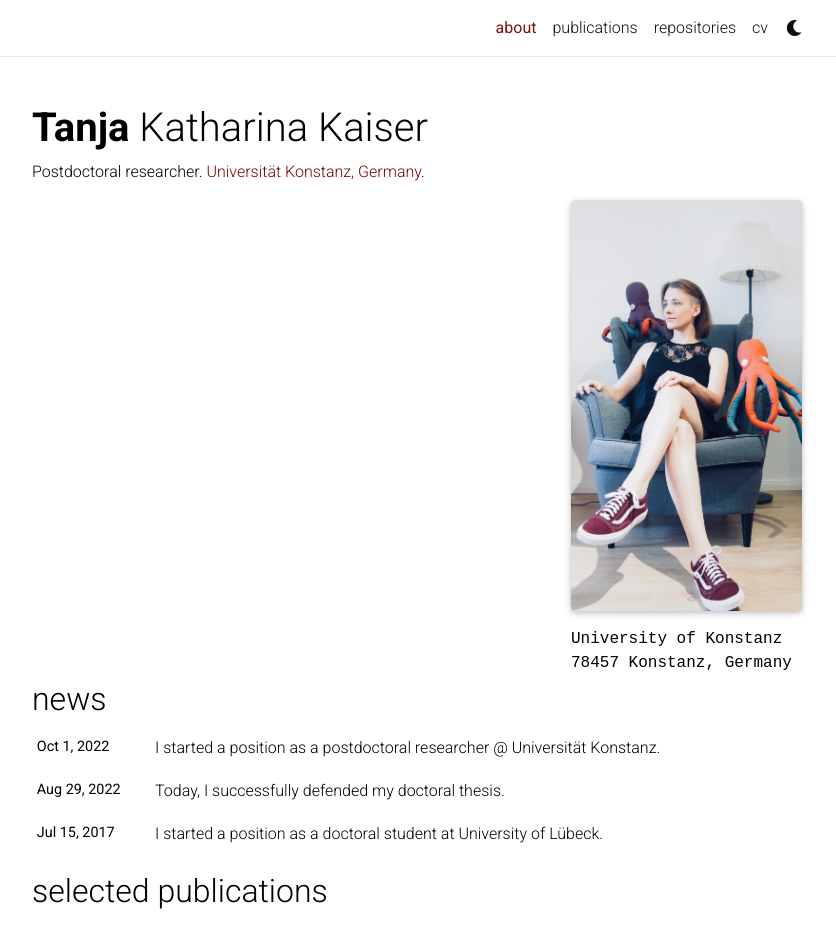
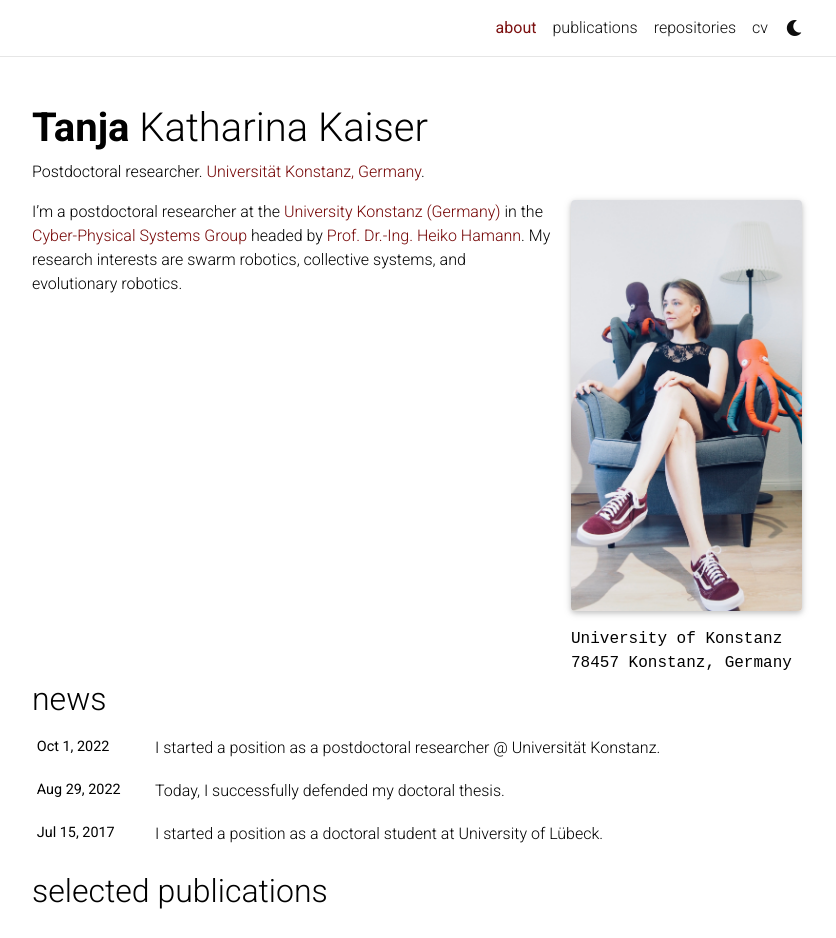
Before and after one commit to msminirobot/msminirobot.github.io, a Jekyll site: the page built from _pages/about.md, in a window 1280 px wide and 1208 px high, cut to the strip 0-938 px from the top of the window. Shown: the whole strip, without its empty margins (223-1059 px from the left). Built offline with Jekyll 4.4.1, drawn with Linux system fonts in a browser that asks for light colours; full-size pictures stand in for the smaller copies a plugin makes; comment, search, counter and statistics services are not loaded; a style sheet for code colours, icons or effects is not loaded.

Commit message:
Update about.md

```diff
--- a/_pages/about.md
+++ b/_pages/about.md
@@ -18,3 +18,7 @@
 selected_papers: true # includes a list of papers marked as "selected={true}"
 social: true  # includes social icons at the bottom of the page
 ---
+
+
+I'm a postdoctoral researcher at the <a href="https://www.uni-konstanz.de">University Konstanz (Germany)</a> in the <a href="https://www.cps.uni-konstanz.de">Cyber-Physical Systems Group</a> headed by <a href="http://heikohamann.de">Prof. Dr.-Ing. Heiko Hamann</a>.
+My research interests are swarm robotics, collective systems, and evolutionary robotics.
```
